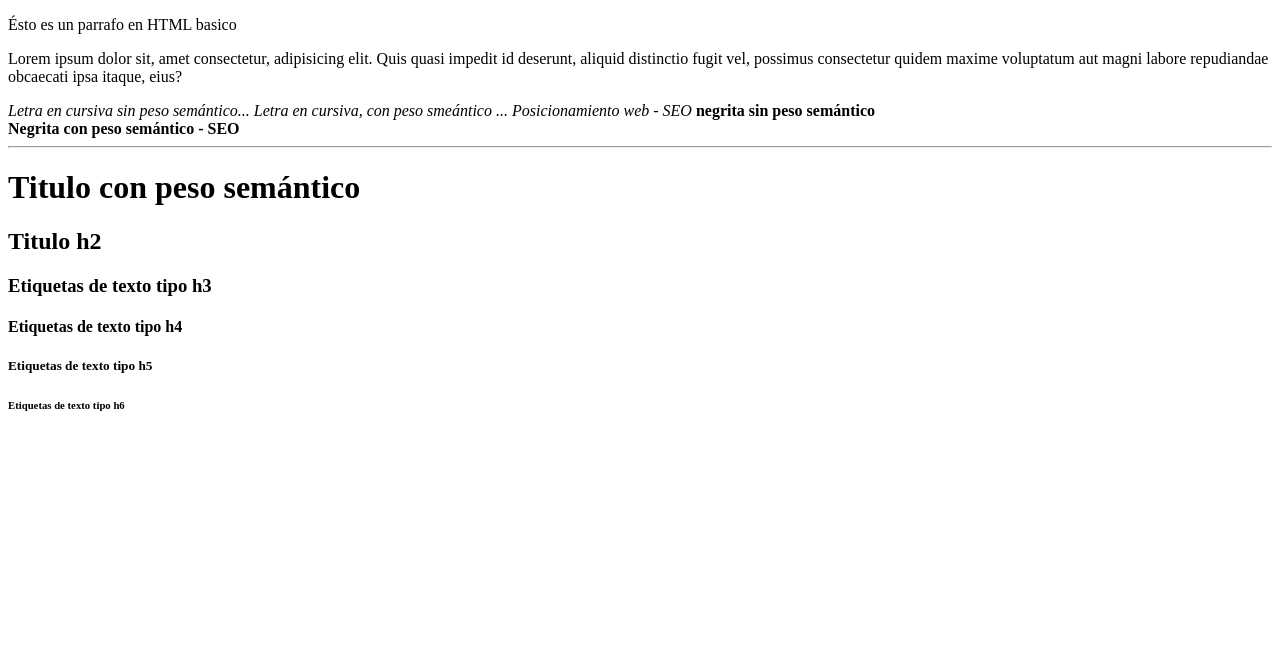
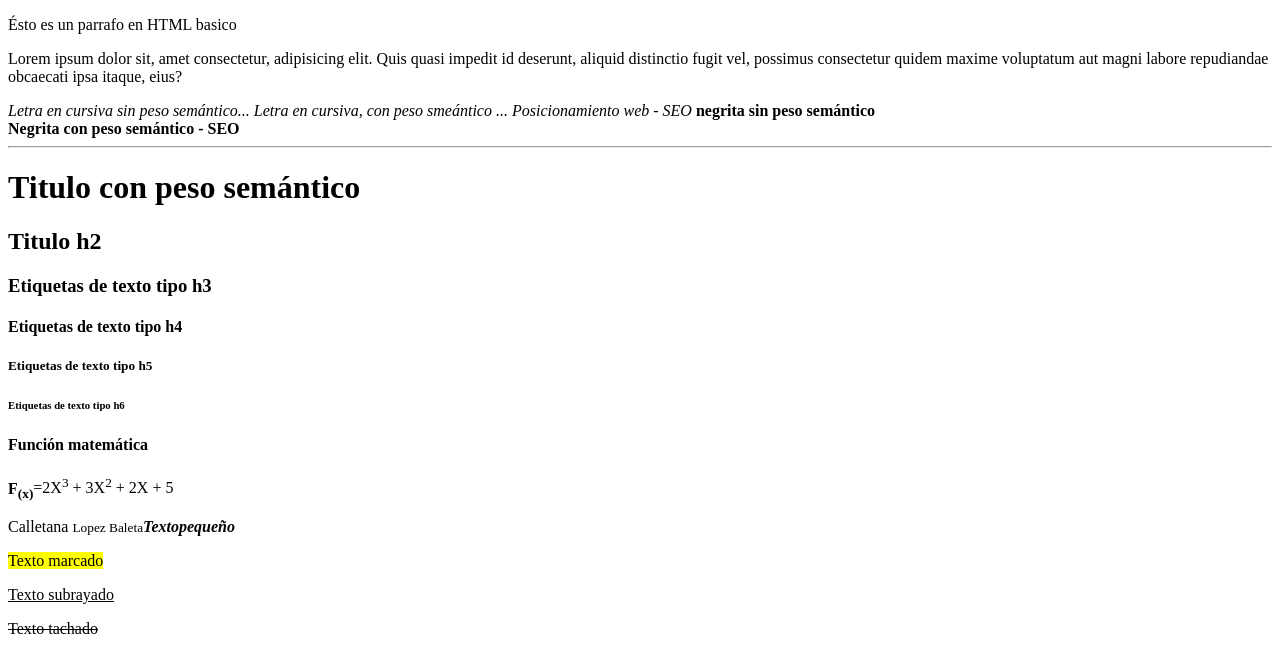
Before and after one commit to ByMayra/primerPaginaWeb_2025_2, a plain HTML site: page index.html in a window 1280 px wide. Drawn offline with Linux system fonts and the light colour scheme.

Commit message:
actualización 21-08-2025

```diff
--- a/index.html
+++ b/index.html
@@ -1,7 +1,7 @@
 <!DOCTYPE html>
-<html lang="en">
-<head>
-	<meta charset="UTF-8">
+<!-- saved from url=(0037)file:///C:/Git/primer_html/index.html -->
+<html lang="en"><head><meta http-equiv="Content-Type" content="text/html; charset=UTF-8">
+
 	<meta name="viewport" content="width=device-width, initial-scale=1.0">
 	<title>Document</title>
 </head>
@@ -54,8 +54,22 @@
 	<h5>Etiquetas de texto tipo h5</h5>
 	<h6>Etiquetas de texto tipo h6</h6>
 
+	<!-- etiquetas basicas  -->
+
+	<h4>Función matemática</h4>
+  <p> <b>F<sub>(x)</sub></b>=2X<sup>3</sup> + 3X<sup>2</sup> + 2X + 5</p>
+  <p> Calletana <small>Lopez Baleta</small><i><b>Textopequeño</b></i></p>
+  <p><mark>Texto marcado</mark></p>
+  <p><ins>Texto subrayado</ins></p>
+  <p><del>Texto tachado</del></p>
 
 
 
-</body>
-</html>
+
+
+
+
+
+
+
+</body></html>
```
